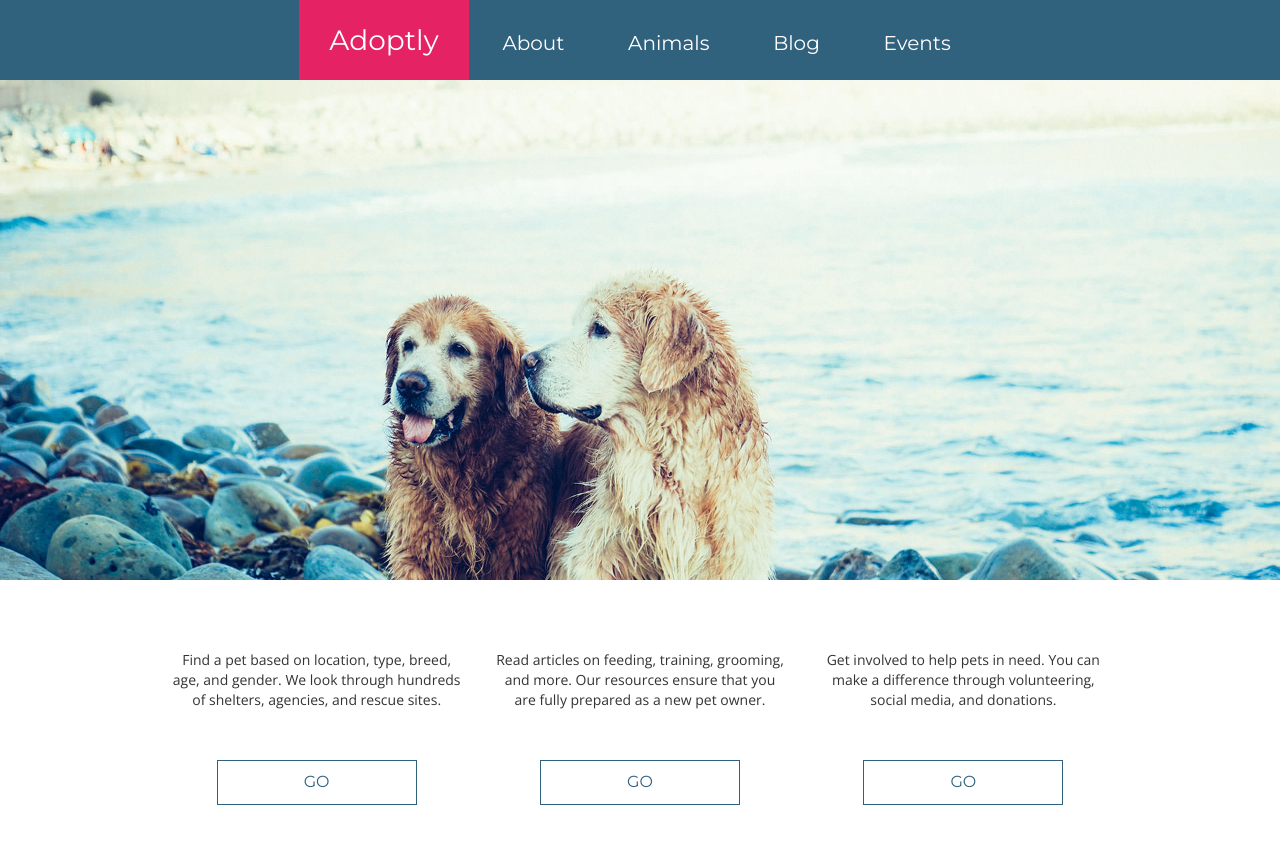
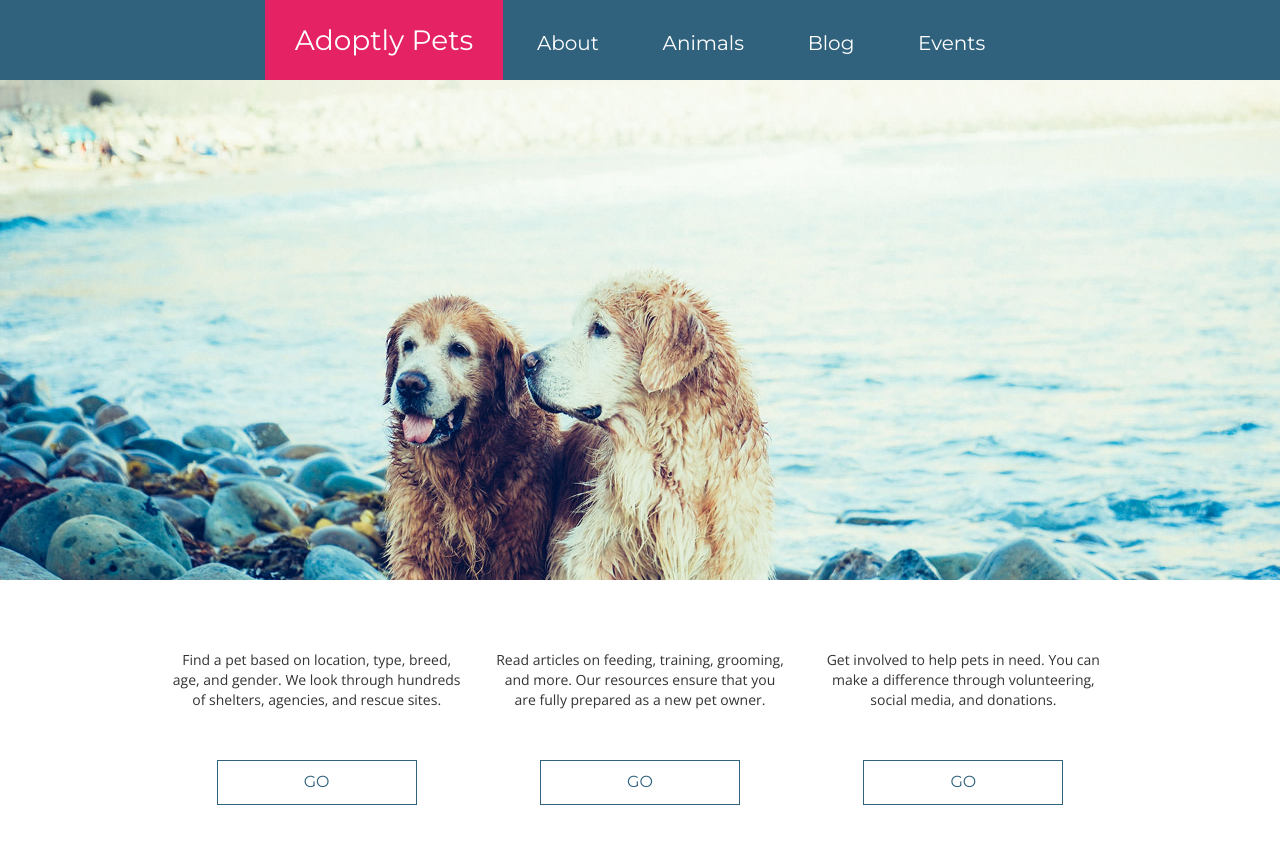
Before and after one commit to nerdoncall/adoptly-app, a plain HTML site: page index.html in a window 1280 px wide. Shown: the top 868 px of the page. Drawn offline with nearby package versions, Linux system fonts and the light colour scheme.

Commit message:
Initial Commit 2

```diff
--- a/index.html
+++ b/index.html
@@ -11,7 +11,7 @@
     <div class="header">
       <div class="container">
         <ul>
-          <li class="main">Adoptly</li>
+          <li class="main">Adoptly Pets</li>
           <li>About</li>
           <li>Animals</li>
           <li>Blog</li>
```
